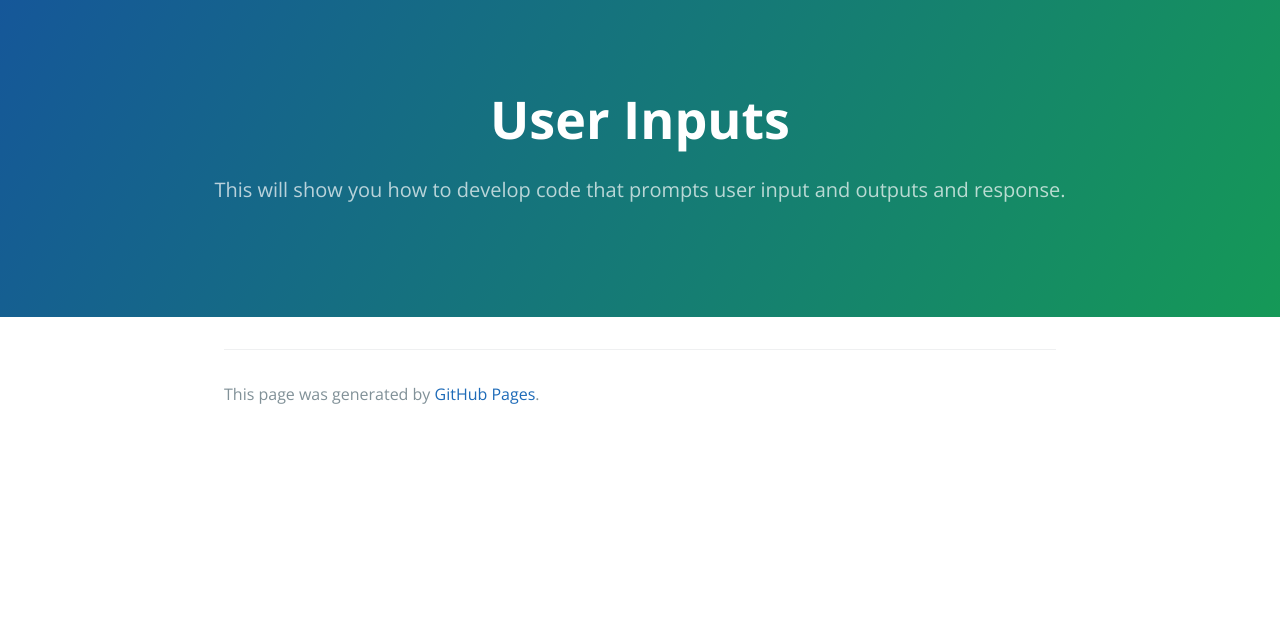
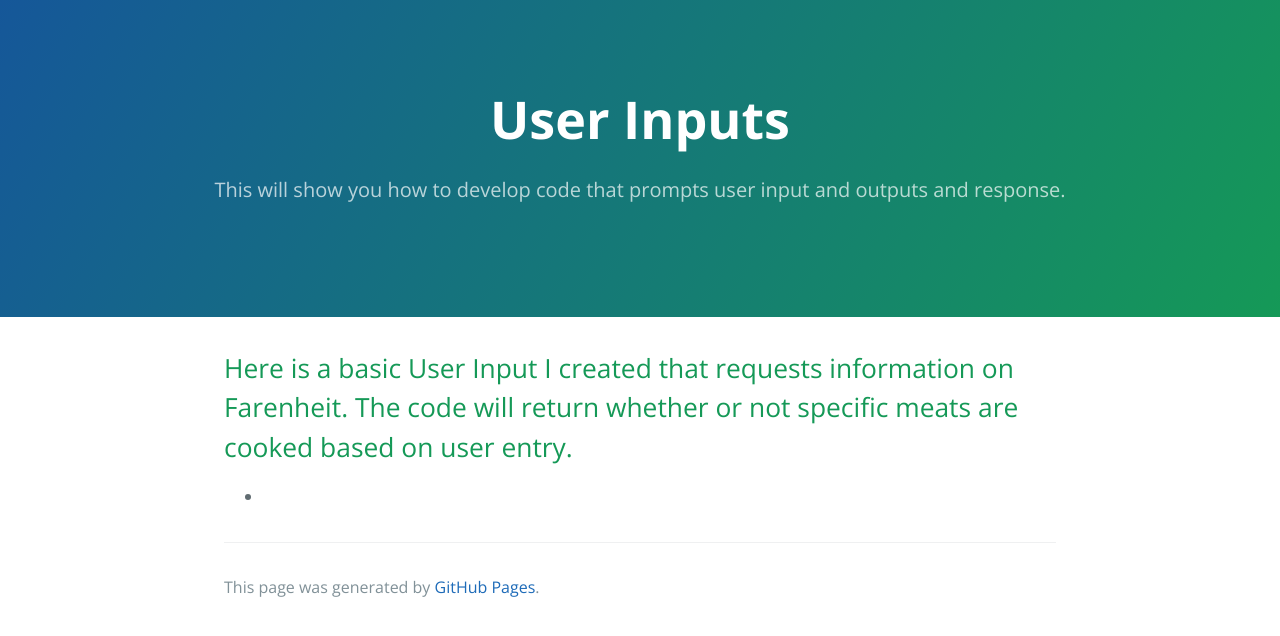
Before and after one commit to salyersashleigh/salyersashleigh.github.io, a Jekyll site: the page built from User Inputs/index.md, in a window 1280 px wide. Shown: the top 636 px of the page. Built offline with Jekyll 4.4.1, drawn with Linux system fonts in a browser that asks for light colours; our own code applies the rules of GitHub Pages for plain Markdown files.

Commit message:
Update index.md

```diff
--- a/User Inputs/index.md
+++ b/User Inputs/index.md
@@ -2,3 +2,7 @@
 title: User Inputs
 description: This will show you how to develop code that prompts user input and outputs and response.
 ---
+
+Here is a basic User Input I created that requests information on Farenheit. The code will return whether or not specific meats are cooked based on user entry.
+-
+-
```
